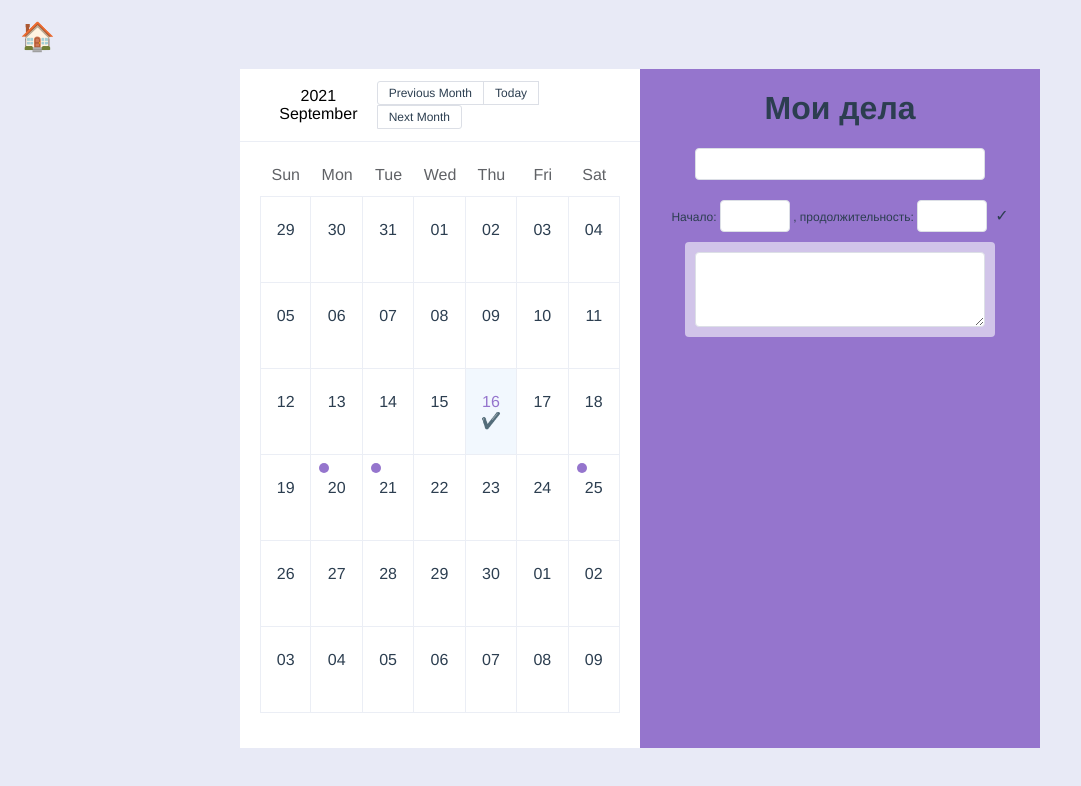
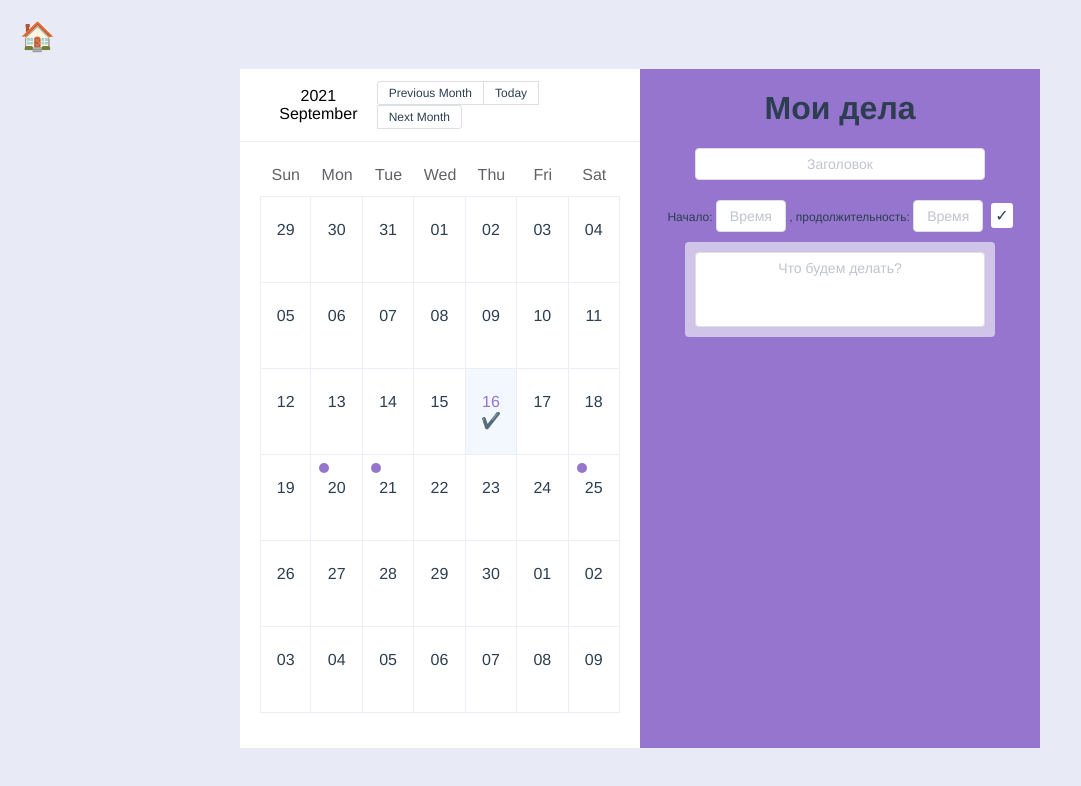
Before and after one commit to alyonium/visualProgramming, a Vue app: page /lab2 in a window 1280 px wide. Both pictures are taken after a click on the button "Добавить". Shown: the top 786 px of the page, without its empty margins (0-1081 px from the left). Built offline with nearby package versions, Linux system fonts and the light colour scheme.

Commit message:
add lab2 diary, user-friendly

```diff
--- a/src/components/Lab2/Deal.vue
+++ b/src/components/Lab2/Deal.vue
@@ -1,26 +1,39 @@
 <template>
   <div>
     <h3 v-if="watching">{{ deal.title }}</h3>
-    <el-input v-if="editing" v-model="editedDeal.title" class="input head" />
+    <el-input
+      v-if="editing"
+      v-model="editedDeal.title"
+      class="input head"
+      placeholder="Заголовок"
+    />
   </div>
 
   <span class="duration">
     Начало:
     <span v-if="watching">{{ deal.start }}</span>
-    <el-input v-if="editing" v-model="editedDeal.start" class="input" />
+    <el-input v-if="editing" v-model="editedDeal.start" class="input" placeholder="Время" />
 
     , продолжительность:
     <span v-if="watching">{{ deal.duration }}</span>
-    <el-input v-if="editing" v-model="editedDeal.duration" class="input" />
+    <el-input v-if="editing" v-model="editedDeal.duration" class="input" placeholder="Время" />
   </span>
 
-  <span v-if="!isEdit" class="editButton" @click="editDeal(deal)"> ✎ </span>
+  <span v-if="!isEdit" class="editButton" @click="editDeal(deal)">✎</span>
   <span v-if="!isEdit" class="editButton" @click="removeDeal(deal)">✗</span>
 
   <span v-if="editing" class="editButton" @click="saveDeal(deal)">✓</span>
 
   <p v-if="watching" class="message">{{ deal.text }}</p>
-  <el-input v-if="editing" type="textarea" :rows="3" class="message" v-model="editedDeal.text" />
+  <el-input
+    v-if="editing"
+    type="textarea"
+    :rows="3"
+    class="message"
+    v-model="editedDeal.text"
+    placeholder="Что будем делать?"
+    resize="none"
+  />
 </template>
 
 <script>
@@ -80,6 +93,9 @@ export default defineComponent({
 .editButton {
   cursor: pointer;
   margin-left: 8px;
+  background: white;
+  padding: 4px;
+  border-radius: 3px;
 }
 
 .input {
--- a/src/components/Lab2/DiaryDealsSide.vue
+++ b/src/components/Lab2/DiaryDealsSide.vue
@@ -4,18 +4,25 @@
     <ul v-if="findedDay || isAdding">
       <li v-if="isAdding">
         <div>
-          <el-input v-model="addingDeal.title" class="input head" />
+          <el-input v-model="addingDeal.title" class="input head" placeholder="Заголовок" />
         </div>
 
         <span class="duration">
           Начало:
-          <el-input v-model="addingDeal.start" class="input" />
+          <el-input v-model="addingDeal.start" class="input" placeholder="Время" />
           , продолжительность:
-          <el-input v-model="addingDeal.duration" class="input" />
+          <el-input v-model="addingDeal.duration" class="input" placeholder="Время" />
         </span>
         <span class="editButton" @click="addDeal">✓</span>
 
-        <el-input type="textarea" :rows="3" class="message" v-model="addingDeal.text" />
+        <el-input
+          type="textarea"
+          :rows="3"
+          class="message"
+          v-model="addingDeal.text"
+          placeholder="Что будем делать?"
+          resize="none"
+        />
       </li>
 
       <li v-else v-for="deal in findedDay.works" :key="deal.title">
@@ -75,7 +82,7 @@ export default defineComponent({
       return checkIsDealsPlanned(props.diaryData, props.selectedDay);
     });
 
-    const addingDeal = ref(emptyDeal);
+    const addingDeal = ref({ ...emptyDeal });
 
     const editDeal = (deal) => {
       emit('editDeal', deal);
@@ -92,7 +99,7 @@ export default defineComponent({
     const addDeal = () => {
       emit('addDeal', addingDeal.value);
       isAdding.value = false;
-      addingDeal.value = { ...emptyDeal, title: '' };
+      addingDeal.value = { ...emptyDeal };
     };
 
     return {
```
